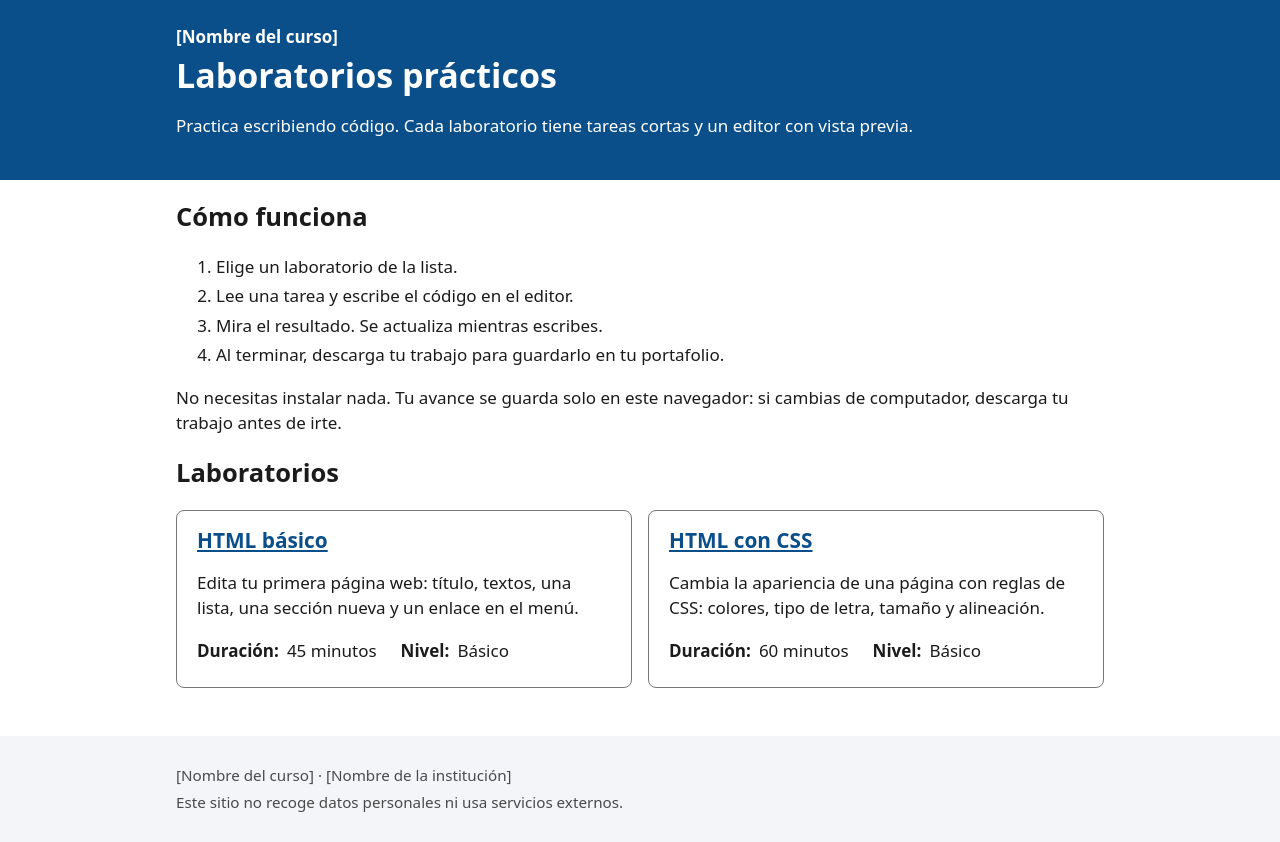
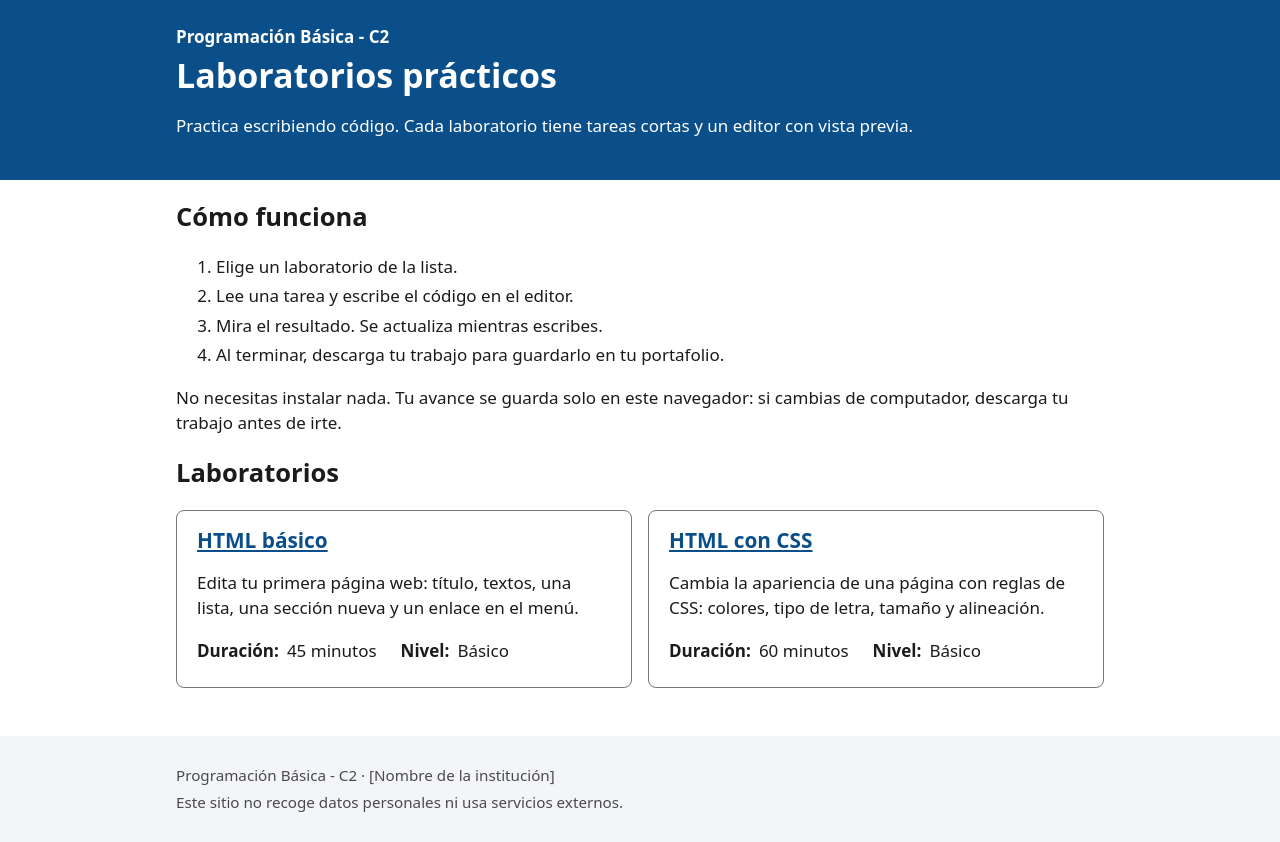
Before and after one commit to EstudIA-Eafit/Hands-on-programacion-basica-c2, a plain HTML site: page index.html in a window 1280 px wide. Drawn offline with Linux system fonts and the light colour scheme.

Commit message:
Leer el nombre del curso desde labs/labs.json
El nombre del curso y de la institución se escriben ahora en un solo
lugar (labs/labs.json). El nuevo assets/js/curso.js los muestra en la
portada y en el pie de todas las páginas. El curso queda como
"Programación Básica - C2", igual que en el README.

Co-Authored-By: Claude Opus 5.5 <noreply@anthropic.com>

```diff
--- /dev/null
+++ b/assets/js/curso.js
@@ -0,0 +1,30 @@
+// ============================================================
+// NOMBRE DEL CURSO
+// Lee el nombre del curso y de la institución en labs/labs.json
+// y los escribe en todos los elementos con estas clases:
+//   class="nombre-curso"
+//   class="nombre-institucion"
+// Así el nombre se cambia en un solo lugar: labs/labs.json.
+// ============================================================
+
+function escribirEnTodos(clase, texto) {
+  const elementos = document.querySelectorAll("." + clase);
+  for (const elemento of elementos) {
+    elemento.textContent = texto;
+  }
+}
+
+async function mostrarNombreCurso() {
+  try {
+    const respuesta = await fetch("labs/labs.json");
+    const catalogo = await respuesta.json();
+    escribirEnTodos("nombre-curso", catalogo.curso);
+    escribirEnTodos("nombre-institucion", catalogo.institucion);
+  } catch (error) {
+    // Si no se puede leer, los espacios quedan vacíos.
+    // La portada ya muestra un aviso en ese caso.
+    console.error(error);
+  }
+}
+
+mostrarNombreCurso();
--- a/assets/js/portada.js
+++ b/assets/js/portada.js
@@ -61,10 +61,6 @@ async function cargarPortada() {
     }
     const catalogo = await respuesta.json();
 
-    if (catalogo.curso) {
-      document.getElementById("nombre-curso").textContent = catalogo.curso;
-    }
-
     lista.innerHTML = "";
     for (const lab of catalogo.laboratorios) {
       lista.appendChild(crearTarjeta(lab));
--- a/index.html
+++ b/index.html
@@ -3,7 +3,7 @@
 <head>
   <meta charset="UTF-8">
   <meta name="viewport" content="width=device-width, initial-scale=1">
-  <title>Laboratorios · [Nombre del curso]</title>
+  <title>Laboratorios prácticos</title>
   <link rel="stylesheet" href="assets/css/sitio.css">
 </head>
 <body>
@@ -12,7 +12,8 @@
 
   <header class="cabecera">
     <div class="contenedor">
-      <p class="cabecera-curso" id="nombre-curso">[Nombre del curso]</p>
+      <!-- curso.js escribe aquí el nombre del curso que está en labs/labs.json -->
+      <p class="cabecera-curso nombre-curso"></p>
       <h1>Laboratorios prácticos</h1>
       <p>Practica escribiendo código. Cada laboratorio tiene tareas cortas y un editor con vista previa.</p>
     </div>
@@ -43,11 +44,12 @@
 
   <footer class="pie">
     <div class="contenedor">
-      <p>[Nombre del curso] · [Nombre de la institución]</p>
+      <p><span class="nombre-curso"></span> · <span class="nombre-institucion"></span></p>
       <p>Este sitio no recoge datos personales ni usa servicios externos.</p>
     </div>
   </footer>
 
+  <script src="assets/js/curso.js"></script>
   <script src="assets/js/portada.js"></script>
 </body>
 </html>
--- a/labs/labs.json
+++ b/labs/labs.json
@@ -1,5 +1,6 @@
 {
-  "curso": "[Nombre del curso]",
+  "curso": "Programación Básica - C2",
+  "institucion": "[Nombre de la institución]",
   "laboratorios": [
     {
       "id": "01-html-basico",
```
Also changed, not shown: laboratorio.html (+3 -2 lines), 1 other file.
